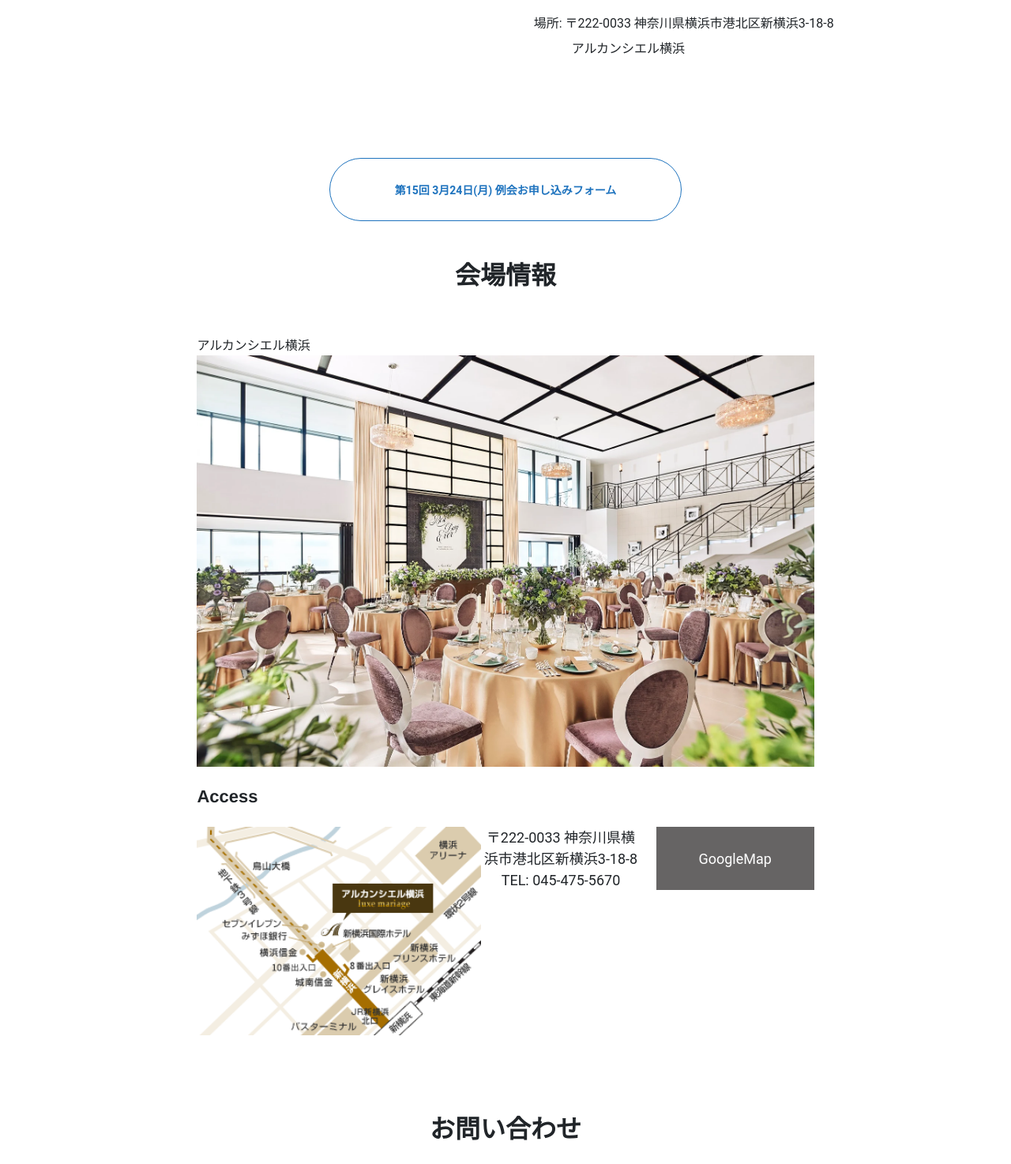
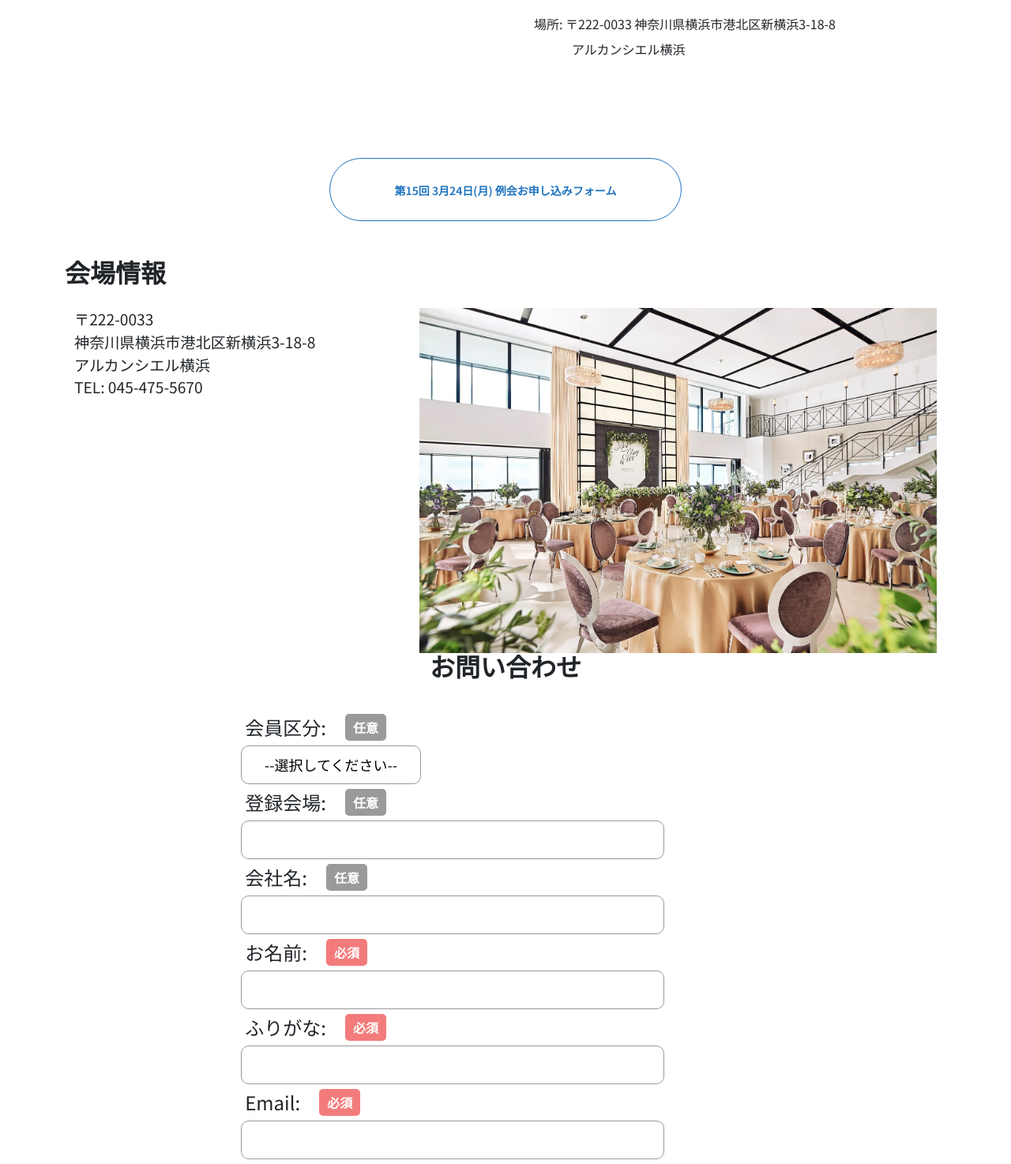
Before and after one commit to linepark-webteam/shinyoko-renew, a PHP site: page / in a window 1280 px wide. Shown: the part 2040-3514 px from the top of the page at 79% size. Run offline with PHP 8.4, Linux system fonts and the light colour scheme; some libraries are stand-ins or nearby versions.

Commit message:
会場情報 作成中

```diff
--- a/css/main.css
+++ b/css/main.css
@@ -14,21 +14,26 @@ body {
 }
 
 .fv-wrap {
-  position: relative; /* 疑似要素とテキストを管理するために relative を追加 */
+  position: relative;
+  /* 疑似要素とテキストを管理するために relative を追加 */
   background: url(../img/fv.webp) center top;
   background-size: cover;
   height: 80svh;
   max-width: 100%;
   display: flex;
-  align-items: center; /* 縦中央 */
-  justify-content: center; /* 横中央 */
+  align-items: center;
+  /* 縦中央 */
+  justify-content: center;
+  /* 横中央 */
   text-align: center;
 }
+
 @media screen and (max-width: 960px) {
   .fv-wrap {
     background-image: url(../img/fv.webp);
   }
 }
+
 /* FVのマスク */
 .fv-wrap::after {
   content: "";
@@ -38,18 +43,22 @@ body {
   right: 0;
   top: 0;
   bottom: 0;
-  z-index: 0; /* 背景の上・テキストの下に配置 */
+  z-index: 0;
+  /* 背景の上・テキストの下に配置 */
 }
 
 .fv-headline {
-  font-family: serif;/* ？ */
+  font-family: serif;
+  /* ？ */
   color: #ffffff;
   font-size: 36px;
   font-weight: bold;
-  z-index: 1; /* マスクより前面に */
+  z-index: 1;
+  /* マスクより前面に */
   max-width: 100vw;
   text-align: center;
 }
+
 @media screen and (max-width: 960px) {
   .fv-headline {
     font-size: clamp(1.5rem, 3vw, 2rem);
@@ -80,12 +89,14 @@ body {
   padding: 0 15px;
   width: 90%;
 }
+
 @media screen and (min-width: 500px) {
   .application-btn a {
     width: 70%;
     padding: 0 15px;
   }
 }
+
 @media screen and (min-width: 960px) {
   .application-btn a {
     border: 1px solid;
@@ -100,6 +111,7 @@ body {
     transition: all 0.3s;
   }
 }
+
 .application-btn a:hover {
   color: #fff !important;
   background-color: #04f7ff;
@@ -116,9 +128,10 @@ body {
   width: 100%;
   max-width: 300px;
 }
+
 @media screen and (max-width: 960px) {
   .shusei-logo-img {
-      width: 50vw;
+    width: 50vw;
   }
 }
 
@@ -128,6 +141,7 @@ body {
   /* margin: 0 auto 5vw; */
   margin: 0 auto;
 }
+
 /* @media screen and (min-width: 960px) {
   .about {
     margin: 0 auto 100px;
@@ -150,18 +164,21 @@ body {
   background-repeat: no-repeat;
   background-size: 500%;
   background-position: center top;
-  padding:0;
+  padding: 0;
 }
+
 @media screen and (min-width: 390px) {
   .delimiter {
     background-size: 600%;
   }
 }
+
 @media screen and (min-width: 500px) {
   .delimiter {
     background-size: 380%;
   }
 }
+
 @media screen and (min-width: 768px) {
   .delimiter {
     background-image: url(../img/yokohama-landmark.webp);
@@ -169,12 +186,14 @@ body {
     background-position: center bottom;
   }
 }
+
 @media screen and (min-width: 960px) {
   .delimiter {
     background-size: 250%;
     background-position: center bottom;
   }
 }
+
 @media screen and (min-width: 1280px) {
   .delimiter {
     background-image: url(../img/yokohama-landmark.webp);
@@ -190,11 +209,13 @@ body {
   justify-content: center;
   align-items: center;
 }
+
 @media screen and (min-width: 960px) {
   .section-title {
     height: 60vh;
   }
 }
+
 .section-title h2 {
   color: #fff;
   background-color: rgba(0, 0, 0, 0);
@@ -206,22 +227,26 @@ body {
   background-color: rgba(0, 0, 0, 0.2);
   height: 5vh;
 }
+
 @media screen and (min-width: 960px) {
   .about-list {
     height: 10vh;
   }
 }
+
 .about-list a {
   display: flex;
   justify-content: center;
   align-items: center;
   font-size: 2vw;
 }
+
 @media screen and (min-width: 960px) {
   .about-list a {
     font-size: 16px;
   }
 }
+
 .about-list a:hover {
   background-color: #ffffff;
 }
@@ -237,12 +262,14 @@ body {
   margin-right: 1vw;
   border-radius: 2vw 2vw 0 0;
 }
+
 @media screen and (min-width: 960px) {
   .about-list-item {
     margin-right: 10px;
     border-radius: 10px 10px 0 0;
   }
 }
+
 .about-list a:hover {
   background-color: #ffffff;
   display: flex;
@@ -270,6 +297,7 @@ body {
   flex-direction: column;
   justify-content: center;
 }
+
 @media screen and (min-width: 960px) {
   .is-contents-active {
     display: block;
@@ -284,13 +312,14 @@ body {
   }
 }
 
-.manager-table{
+.manager-table {
   font-size: clamp(.7rem, 1vw, 2rem);
 }
 
 .manager-text {
   font-size: clamp(.7rem, 1vw, 2rem);
 }
+
 @media screen and (min-width: 960px) {
   .about-text {
     margin-left: 30px;
@@ -302,6 +331,7 @@ body {
   font-weight: bold;
   margin-bottom: 20px;
 }
+
 @media screen and (min-width: 960px) {
   .about-text h2 {
     font-size: 24px;
@@ -312,15 +342,18 @@ body {
   font-size: calc(18px + 2 * ((100vw - 320px) / 640));
   font-weight: bold;
 }
+
 @media screen and (min-width: 960px) {
   .about-text h3 {
     font-size: 20px;
   }
 }
+
 .about-text p {
   line-height: 200%;
   font-size: calc(14px + 6 * ((100vw - 320px) / 640));
 }
+
 @media screen and (min-width: 960px) {
   .about-text p {
     font-size: 16px;
@@ -328,152 +361,55 @@ body {
 }
 
 /* アクセス */
-.access {
-  margin: 0 auto 10vw;
+.access-head-wrapper {
+  display: flex;
+  justify-content: flex-start;
+  align-items: center;
 }
-@media screen and (min-width: 960px) {
-  .access {
-    margin: 0 auto 100px;
+
+.access-head {
+  font-size: 32px;
+}
+
+@media screen and (max-width: 960px) {
+  .access-head {
+    font-size: calc(18px + 4 * ((100vw - 320px) / 640));
   }
 }
 
-.access-headline {
+.access-contents {
   display: flex;
   justify-content: center;
-  align-items: center;
+}
+
+.access-desc-wrapper {
+  display: flex;
   flex-direction: column;
-  margin: 50px auto;
-  font-size: calc(18px + 4 * ((100vw - 320px) / 640));;
+  align-items: flex-start;
+  justify-content: flex-start;
+  width: 40%;
 }
-@media screen and (min-width: 960px) {
-  .access-headline {
-    font-size: 22px;
-  }
-}
-.access-head {
-  display: flex;
-  justify-content: center;
-  flex-direction: column;
-  max-width: 70%;
-  margin: 0 auto;
-}
-.access-img img {
-  max-width: 100%;
+
+.access-img-wrapper {
+  width: 60%;
 }
 
 .access-desc {
-  /* display: flex; */
-  justify-content: center;
-  max-width: 70%;
-  margin: 0 auto;
-}
-.access-desc h3 {
-  font-size: calc(18px + 4 * ((100vw - 320px) / 640));
-  margin: 3vw 0;
-}
-@media screen and (min-width: 960px) {
-  .access-desc h3 {
-    font-size: 22px;
-    margin: 25px 0;
-  }
-}
-.access-desc-items {
-  display: flex;
-  justify-content: space-between;
-  flex-direction: column;
-}
-@media screen and (min-width: 960px) {
-  .access-desc-items {
-    flex-direction: row;
-  }
-}
-.access-desc-map{
-  display: block;
-  margin: 0 auto 5vw;
-  width: 50vw;
-  height: auto;
-}
-@media screen and (min-width: 960px) {
-  .access-desc-map{
-    display: inline-block;
-    flex-basis: 33%;
-    margin: 0 auto;
-  }
-}
-.access-desc-map img {
-  /* width: 50vw; */
-  height: auto;
-}
-@media screen and (min-width: 960px) {
-  .access-desc-map img {
-    width: 360px;
-  }
-}
-.access-desc-address {
-  display: flex;
-  text-align: center;
-  flex-direction: column;
-  font-size: calc(16px + 2 * ((100vw - 320px) / 640));
-}
-@media screen and (min-width: 960px) {
-  .access-desc-address {
-    font-size: 18px;
-    flex-basis: 33%;;
-  }
+  font-size: 1.2rem;
 }
 
-@media screen and (min-width: 960px) {
-  .google-map-box {
-    flex-basis: 33%;
-  }
+.access-img {
+  width: 100%;
 }
 
-.google-map {
-  background-color: #666464;
-  display: flex;
-  justify-content: center;
-  align-items: center;
-  margin: 5vw auto 0;
-  width: 50%;
-  height: 10vw;
-}
-@media screen and (min-width: 960px) {
-  .google-map {
-    display: flex;
-    margin-top: 0;
-    margin-left: 20px;
-    height: 80px;
-    width: 200px;
-  }
-}
 
-.google-map a {
-  display: flex;
-  justify-content: center;
-  background-color: #666464;
-  text-align: center;
-  align-items: center;
-  width: 100%;
-  height: 10vw;
-  text-decoration: none;
-  color: #ffffff;
-  font-size: calc(16px + 2 * ((100vw - 320px) / 640));
-}
-@media screen and (min-width: 960px) {
-  .google-map a {
-    font-size: 18px;
-    margin-top: 0;
-    padding: 20px 10px;
-    height: 80px;
-    width: 100%;
-  }
-}
 
 /* お問い合わせ */
 
 .contact {
   margin-bottom: 5vw;
 }
+
 @media screen and (min-width: 960px) {
   .contact {
     margin-bottom: 150px;
@@ -484,6 +420,7 @@ body {
   width: 100%;
   margin: 0 auto;
 }
+
 @media screen and (min-width: 960px) {
   .contact-container {
     max-width: 1600px;
@@ -496,38 +433,45 @@ body {
   font-size: calc(18px + 4 * ((100vw - 320px) / 640));
   margin-bottom: 2vw;
 }
+
 @media screen and (min-width: 960px) {
   .contact-headline {
     font-size: 22px;
     margin-bottom: 30px;
   }
 }
+
 form {
   margin: 0 auto;
   width: 80%;
 }
+
 @media screen and (min-width: 960px) {
   form {
     width: 60%;
   }
 }
+
 .form-group {
   display: contents;
   width: inherit;
   margin-bottom: 15px;
   font-size: calc(18px + 2 * ((100vw - 320px) / 640));
 }
+
 @media screen and (min-width: 960px) {
   .form-group {
     font-size: 24px;
   }
 }
+
 .form-group label {
   display: flex;
   justify-content: left;
   align-items: center;
   margin: 5px;
 }
+
 .required {
   background-color: rgb(243, 123, 123);
   color: #fff;
@@ -536,6 +480,7 @@ form {
   border-radius: 1vw;
   padding: 0.5vw 1vw;
 }
+
 @media screen and (min-width: 960px) {
   .required {
     border-radius: 5px;
@@ -543,6 +488,7 @@ form {
     font-size: 16px;
   }
 }
+
 .any {
   background-color: rgb(154, 154, 154);
   color: #fff;
@@ -551,6 +497,7 @@ form {
   border-radius: 1vw;
   padding: 0.5vw 1vw;
 }
+
 @media screen and (min-width: 960px) {
   .any {
     border-radius: 5px;
@@ -568,6 +515,7 @@ form {
   padding: 1vw;
   font-size: calc(18px + ((100vw - 320px) / 640));
 }
+
 @media screen and (min-width: 960px) {
   .form-group select {
     width: 34%;
@@ -577,6 +525,7 @@ form {
     font-size: 18px;
   }
 }
+
 .form-group select .default {
   text-align: center;
 }
@@ -588,6 +537,7 @@ form {
   padding: 1vw;
   font-size: calc(20px + ((100vw - 320px) / 640));
 }
+
 @media screen and (min-width: 960px) {
   .form-group input {
     width: 80%;
@@ -607,6 +557,7 @@ form {
   padding: 1vw;
   font-size: calc(20px + ((100vw - 320px) / 640));
 }
+
 @media screen and (min-width: 960px) {
   .form-group textarea {
     width: 100%;
@@ -649,6 +600,7 @@ form {
   padding: 4vw 20vw;
   font-size: 3vw;
 }
+
 @media screen and (min-width: 960px) {
   .form-group input[type="submit"] {
     border-radius: 20px;
--- a/index.html
+++ b/index.html
@@ -18,6 +18,13 @@
   <title>守成クラブ｜新横浜会場</title>
   <link rel="icon" href="./img/logo.png" sizes="32x32" />
   <link rel="icon" href="./img/logo.png" sizes="192x192" />
+
+  <!-- Google Fonts -->
+  <link rel="preconnect" href="https://fonts.googleapis.com">
+  <link rel="preconnect" href="https://fonts.gstatic.com" crossorigin>
+  <link
+    href="https://fonts.googleapis.com/css2?family=Noto+Sans+JP:wght@100..900&family=Roboto:ital,wght@0,100..900;1,100..900&display=swap"
+    rel="stylesheet">
 
   <link rel="stylesheet" href="./css/ress.css" />
 
@@ -266,43 +273,24 @@
   </section>
 
   <!-- Access -->
-  <section class="access">
-    <div class="container">
-      <div class="access-headline">
-        <h2>会場情報</h2>
+  <section class="access container mt-5">
+
+    <div class="access-head-wrapper">
+      <h2 class="access-head">会場情報</h2>
+    </div>
+
+    <div class="access-contents container mt-3">
+      <div class="access-desc-wrapper">
+        <p class="access-desc">〒222-0033</p>
+        <p class="access-desc">神奈川県横浜市港北区新横浜3-18-8</p>
+        <p class="access-desc">アルカンシエル横浜</p>
+        <p class="access-desc">TEL: 045-475-5670</p>
       </div>
-      <div class="access-head">
-        <div class="access-img-name">
-          <p>アルカンシエル横浜</p>
-        </div>
-        <div class="access-img">
-          <img src="./img/image.webp" alt="会場写真">
-        </div>
-      </div>
-      <div class="access-desc">
-        <h3>Access</h3>
-        <div class="access-desc-items">
-          <div class="access-desc-map">
-            <a href="./img/map.webp" target="_blank">
-              <img class="col-12" src="./img/map.webp" alt="アクセスマップ">
-            </a>
-          </div>
-          <div class="access-desc-address">
-            <p>〒222-0033 神奈川県横浜市港北区新横浜3-18-8</p>
-            <p>TEL: 045-475-5670</p>
-          </div>
-          <div class="google-map-box">
-            <div class="google-map">
-              <a href="https://maps.app.goo.gl/MbTm1jX8sPWEJ4Ht7">
-                <div style="width: 100%;">
-                  GoogleMap
-                </div>
-              </a>
-            </div>
-          </div>
-        </div>
+      <div class="access-img-wrapper">
+        <img class="access-img" src="./img/image.webp" alt="会場写真">
       </div>
     </div>
+
   </section>
 
 
```
